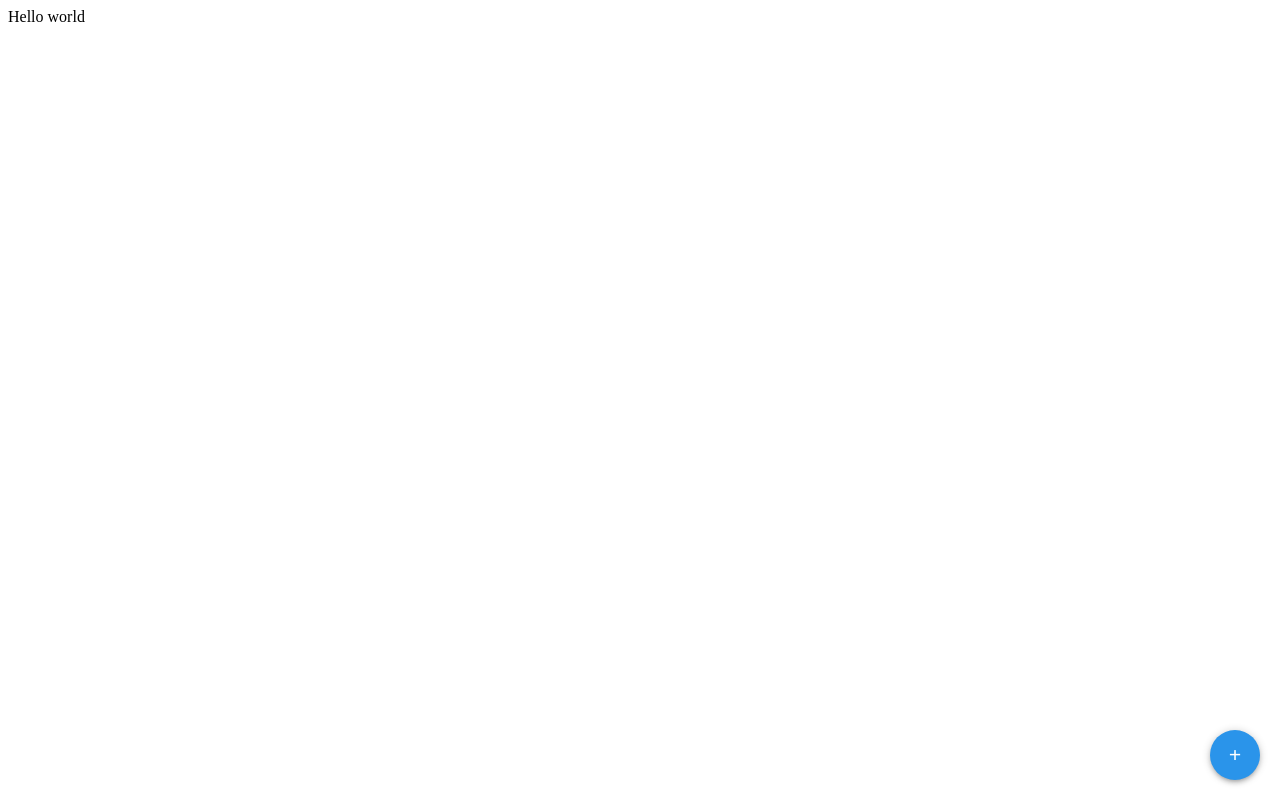
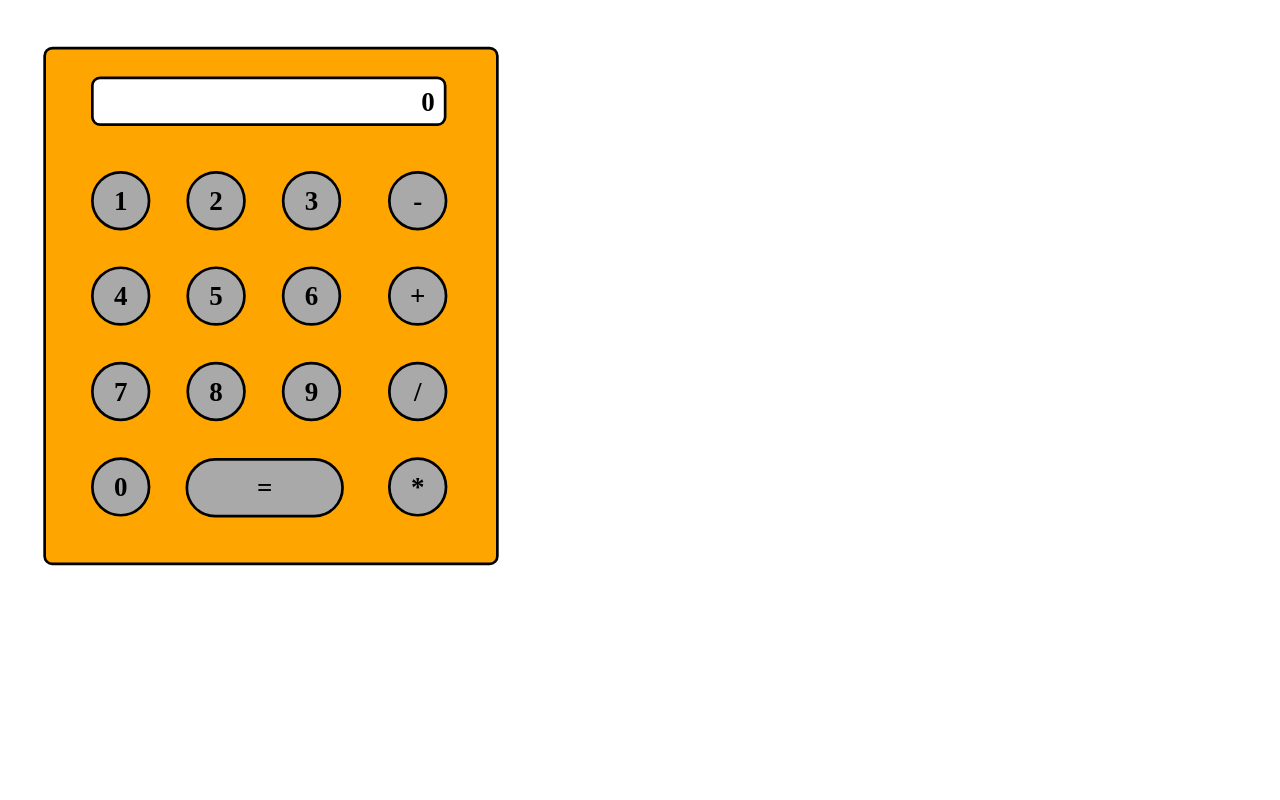
Before and after one commit to mrDobryak/Homework-1, a Vue app in the folder client/: page / in a window 1280 px wide. Built offline with nearby package versions, Linux system fonts and the light colour scheme.

Commit message:
Created calculator

```diff
--- a/client/src/pages/jquery/index.html
+++ b/client/src/pages/jquery/index.html
@@ -1,6 +1,28 @@
 <div>
-  <div id="text">
-    Hello world
+  <div id="calculator">
+    <div class="display">
+      0
+    </div>
+    <div class="buttons">
+      <div class="numbers">
+        <div class="button">1</div>
+        <div class="button">2</div>
+        <div class="button">3</div>
+        <div class="button">4</div>
+        <div class="button">5</div>
+        <div class="button">6</div>
+        <div class="button">7</div>
+        <div class="button">8</div>
+        <div class="button">9</div>
+        <div class="button">0</div>
+      </div>
+      <div class="didgits">
+        <div class="button">-</div>
+        <div class="button">+</div>
+        <div class="button">/</div>
+        <div class="button">*</div>
+        <div class="button equal">=</div>
+      </div>
+    </div>
   </div>
-  <div id="button">+</div>
 </div>
--- a/client/src/pages/jquery/main.css
+++ b/client/src/pages/jquery/main.css
@@ -1,10 +1,24 @@
+#calculator {
+  font-style: Verdana;
+  font-size: 30px;
+  width: 500px;
+  height: 570px;
+  background-color: orange;
+  position: absolute;
+  margin: 10px;
+  border-style: solid;
+  position: absolute;
+  border-radius: 10px;
+  user-select: none;
+  transform: scale(.9);
+}
 #button {
   box-sizing: border-box;
   position: absolute;
-  width: 50px;
-  height: 50px;
+  width: 60px;
+  height: 60px;
   text-align: center;
-  line-height: 50px;
+  line-height: 60px;
   border-radius: 50%;
   color: white;
   font-size: 22px;
@@ -15,3 +29,54 @@
   box-shadow: 0 1px 8px rgba(0,0,0,.2), 0 3px 4px rgba(0,0,0,.14), 0 3px 3px -2px rgba(0,0,0,.12);
   background-color: #2A94EA;
 }
+.display {
+  width: 395px;
+  height: 55px;
+  background: white;
+  text-align: right;
+  line-height: 50px;
+  margin: 30px 50px 0;
+  border-style: solid;
+  font-weight: bold;
+  border-radius: 10px;
+  padding-right: 10px;
+  box-sizing: border-box;
+}
+.buttons {
+  padding: 30px;
+}
+.button {
+  margin: 20px;
+  background-color: darkgrey;
+  width: 60px;
+  height: 60px;
+  text-align: center;
+  line-height: 60px;
+  display: inline-block;
+  border-radius: 50px;
+  border: solid 3px black;
+  font-weight: bold;
+  cursor: pointer;
+}
+.button:hover {
+  border: solid 3px grey;
+}
+.button:active {
+  border: solid 3px red;
+}
+.numbers{
+  display: inline-block;
+  vertical-align: top;
+  width: 330px;
+}
+.didgits {
+  display: inline-block;
+  vertical-align: top;
+  width: 60px;
+}
+.equal {
+  width: 170px;
+  position: relative;
+  right: 225px;
+  top: -105px;
+}
--- a/client/src/pages/jquery/main.js
+++ b/client/src/pages/jquery/main.js
@@ -1,11 +1,12 @@
 import $ from 'jquery'
-// import moment from 'moment'
+import moment from 'moment'
 
 export default function() {
 
     console.clear()
 
     $("#button").click(function() {
-        console.log(1)
+        var date = moment().format("DD.MM.YY HH:mm:ss")
+        $(".text").text(date)
     })
 }
```
Also changed, not shown: 1 other file (tests, documents, lock files or other folders).
